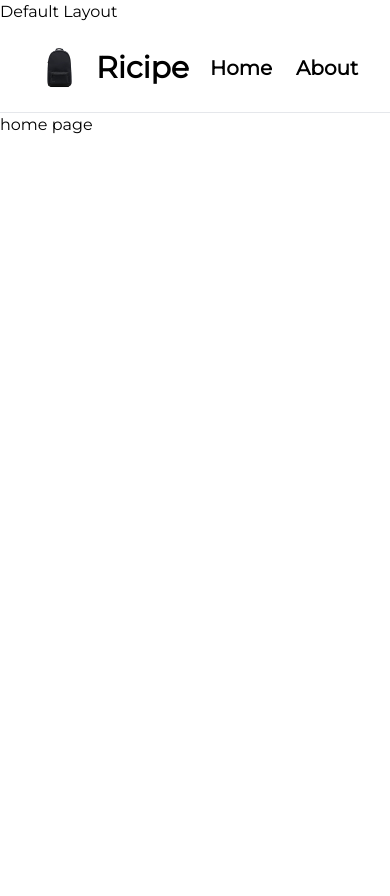
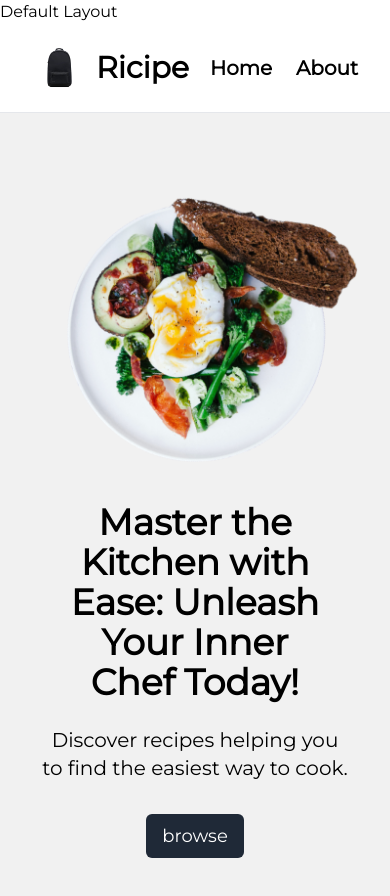
Before and after one commit to Miguelkarma/nuxt-recipe-app, a Nuxt app: page / in a window 390 px wide. Shown: the top 896 px of the page. Before the commit the page ends 844 px from the top, so only its background shows below. Built offline with nearby package versions, Linux system fonts and the light colour scheme.

Commit message:
responsive images with nuxt image

```diff
--- a/app/pages/index.vue
+++ b/app/pages/index.vue
@@ -4,5 +4,35 @@ definePageMeta({
 });
 </script>
 <template>
-  <div><h1>home page</h1></div>
+  <main>
+    <section class="bg-[#f1f1f1]">
+      <div
+        class="container flex flex-col lg:flex-row items-center py-20 gap-10"
+      >
+        <div class="flex-1 order-2 lg:order-1 text-center lg:text-left">
+          <h1 class="text-4xl lg:text-6xl font-extrabold mb-6 text-balance">
+            Master the Kitchen with Ease: Unleash Your Inner Chef Today!
+          </h1>
+          <p class="text-xl lg:text-2xl mb-8 text-balance">
+            Discover recipes helping you to find the easiest way to cook.
+          </p>
+
+          <button
+            class="px-4 py-2 text-white self-start bg-gray-800 rounded-md text-lg cursor-pointer"
+          >
+            browse
+          </button>
+        </div>
+        <div class="flex-1 order-1 lg:order-2">
+          <NuxtImg
+            sizes="xs:100vw sm:667px"
+            src="/nuxt-course-hero.png"
+            format="webp"
+            densities="x1"
+            alt=""
+          />
+        </div>
+      </div>
+    </section>
+  </main>
 </template>
```
Also changed, not shown: public/nuxt-course-hero.png (added).
